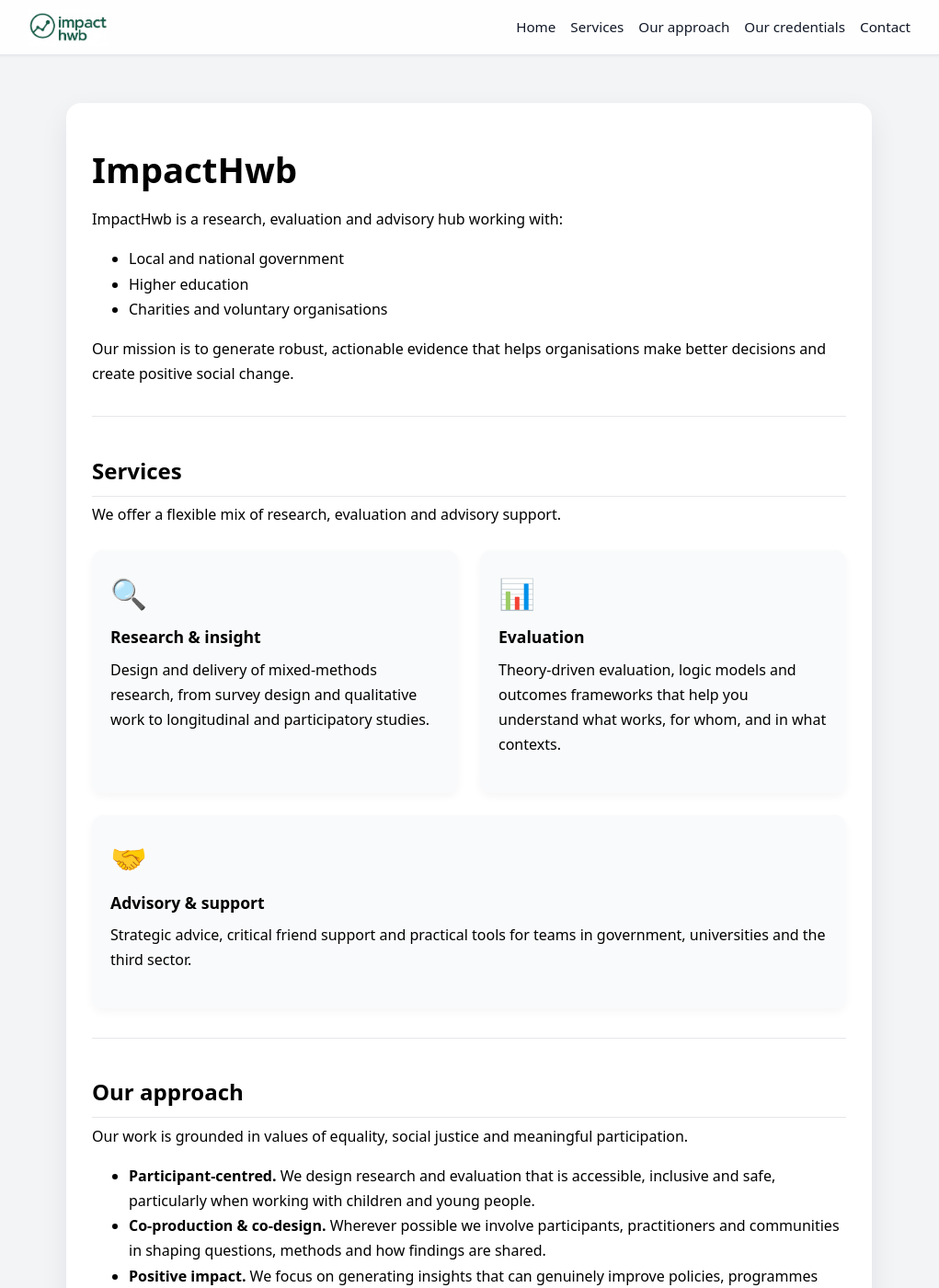
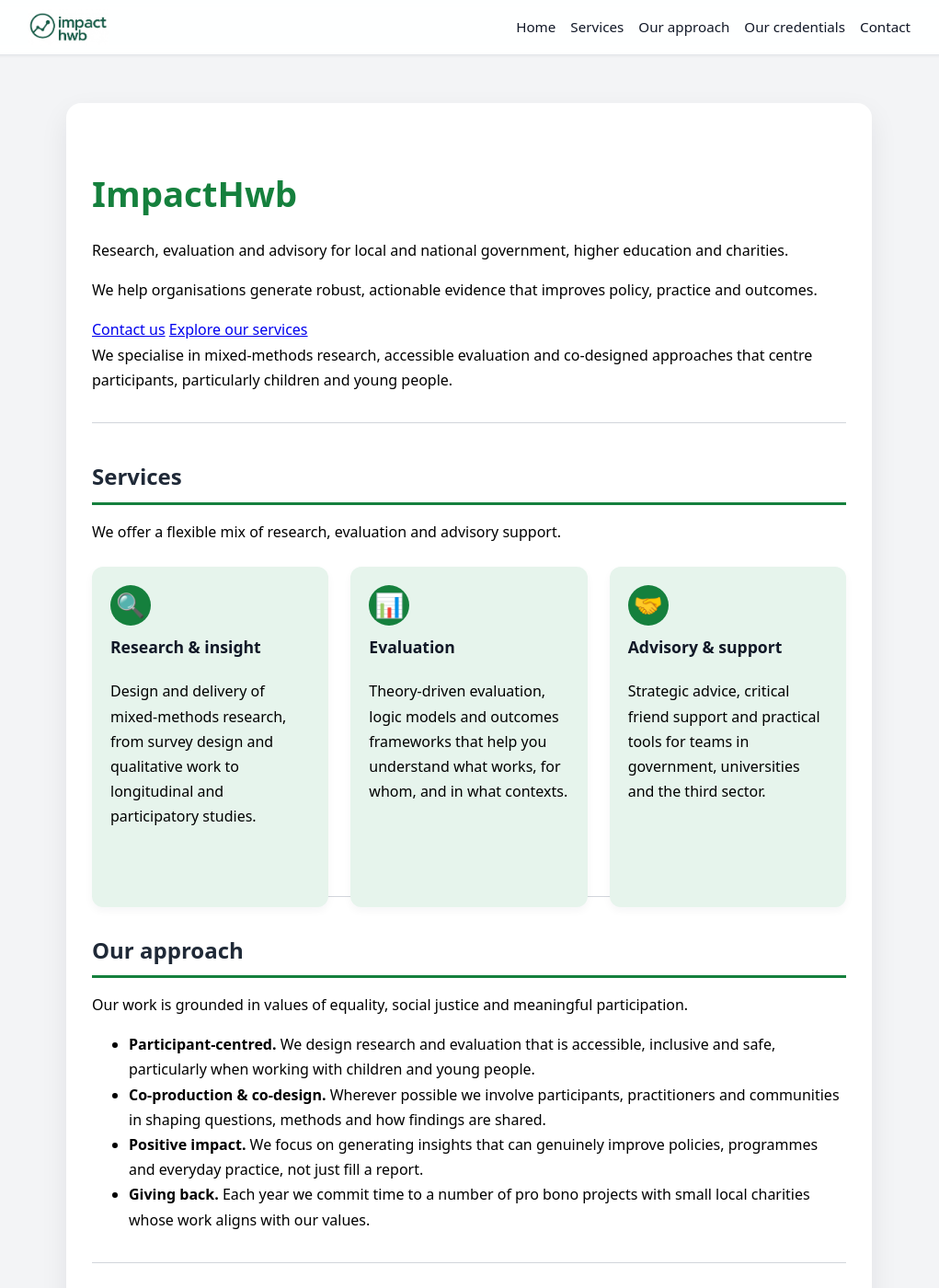
Before and after one commit to impacthwb/impacthwb.wales, a Jekyll site: the page built from index.md, in a window 1280 px wide and 1400 px high. Shown: the whole window at 92% size, without its empty margins (130-1151 px from the left). Built offline with Jekyll 4.4.1, drawn with Linux system fonts in a browser that asks for light colours; some of the changed text lies outside the part shown.

Commit message:
colour, boxes, contact details

```diff
--- a/_layouts/default.html
+++ b/_layouts/default.html
@@ -10,17 +10,24 @@
       scroll-behavior: smooth;
     }
 
+    /* ---------- Brand colours ---------- */
+    :root {
+      --green: #15803d;         /* main brand green */
+      --green-light: #e6f4ec;   /* soft green background tint */
+      --grey-light: #f3f4f6;
+    }
+
     /* ---------- Global layout ---------- */
 
     body {
       margin: 0;
       font-family: system-ui, -apple-system, "Segoe UI", Roboto, "Helvetica Neue", Arial;
-      background: #f3f4f6; /* light grey */
+      background: var(--grey-light);
     }
 
     .page {
       max-width: 820px;
-      margin: 7rem auto 3rem;  /* space below nav */
+      margin: 7rem auto 3rem;
       padding: 2.5rem 1.75rem 3rem;
       background: #ffffff;
       border-radius: 16px;
@@ -28,44 +35,32 @@
       line-height: 1.7;
     }
 
-    .page p {
-      margin: 0.4rem 0 0.9rem;
-    }
-
-    .page a {
-      color: #15803d; /* green accent */
-    }
-
     .page h1 {
       font-size: 2.4rem;
-      margin: 0 0 0.5rem;
+      margin-bottom: 0.5rem;
+      color: var(--green);
     }
 
     .page h2 {
       font-size: 1.5rem;
       margin-top: 2.4rem;
-      margin-bottom: 0.2rem;
+      margin-bottom: 0.6rem;
       padding-bottom: 0.4rem;
-      border-bottom: 1px solid #e5e7eb;
+      border-bottom: 3px solid var(--green);
+      color: #1f2937;
     }
 
     .page h3 {
       margin-top: 0;
       margin-bottom: 0.2rem;
       font-size: 1.1rem;
+      color: #111827;
     }
 
     hr {
       border: none;
-      border-top: 1px solid #e5e7eb;
+      border-top: 1px solid #d1d5db;
       margin: 2rem 0;
-    }
-
-    pre {
-      background: #f6f8fa;
-      padding: 1rem;
-      overflow: auto;
-      border-radius: 8px;
     }
 
     /* ---------- Fixed navigation bar ---------- */
@@ -75,7 +70,7 @@
       top: 0;
       left: 0;
       right: 0;
-      background: rgba(255, 255, 255, 0.9);
+      background: rgba(255, 255, 255, 0.92);
       backdrop-filter: blur(6px);
       border-bottom: 1px solid #e5e7eb;
       box-shadow: 0 1px 3px rgba(15, 23, 42, 0.06);
@@ -126,7 +121,7 @@
       bottom: 0;
       width: 0;
       height: 2px;
-      background: #16a34a;
+      background: var(--green);
       transition: width 0.18s ease-out;
     }
 
@@ -134,22 +129,36 @@
       width: 100%;
     }
 
-    /* ---------- Services grid ---------- */
+    /* ---------- 3-column services section ---------- */
 
     .services-grid {
-      display: flex;
-      flex-wrap: wrap;
+      display: grid;
+      grid-template-columns: repeat(3, 1fr);
       gap: 1.5rem;
       margin: 1.5rem 0 0.5rem;
     }
 
+    @media (max-width: 850px) {
+      .services-grid {
+        grid-template-columns: repeat(2, 1fr);
+      }
+    }
+
+    @media (max-width: 550px) {
+      .services-grid {
+        grid-template-columns: 1fr;
+      }
+    }
+
     .service-card {
-      flex: 1 1 220px;
-      background: #f9fafb;
+      background: var(--green-light);
       border-radius: 12px;
       padding: 1.25rem 1.25rem 1.5rem;
       box-shadow: 0 4px 10px rgba(15, 23, 42, 0.04);
       transition: transform 0.15s ease, box-shadow 0.15s ease;
+      height: 100%;
+      display: flex;
+      flex-direction: column;
     }
 
     .service-card:hover {
@@ -158,8 +167,20 @@
     }
 
     .service-icon {
-      font-size: 2rem;
-      margin-bottom: 0.4rem;
+      font-size: 1.6rem;
+      background: var(--green);
+      color: white;
+      width: 44px;
+      height: 44px;
+      border-radius: 50%;
+      display: flex;
+      align-items: center;
+      justify-content: center;
+      margin-bottom: 0.6rem;
+    }
+
+    .service-card p {
+      flex-grow: 1;
     }
 
     /* ---------- Responsive tweaks ---------- */
--- a/index.md
+++ b/index.md
@@ -3,15 +3,25 @@ layout: default
 title: ImpactHwb
 ---
 
-# ImpactHwb {#home}
+<div class="hero" id="home">
+  <h1>ImpactHwb</h1>
+  <p class="hero-tagline">
+    Research, evaluation and advisory for local and national government, higher education and charities.
+  </p>
 
-ImpactHwb is a research, evaluation and advisory hub working with:
+  <p class="hero-meta">
+    We help organisations generate robust, actionable evidence that improves policy, practice and outcomes.
+  </p>
 
-- Local and national government
-- Higher education
-- Charities and voluntary organisations
+  <div class="hero-actions">
+    <a href="#contact" class="btn-primary">Contact us</a>
+    <a href="#services" class="btn-secondary">Explore our services</a>
+  </div>
 
-Our mission is to generate robust, actionable evidence that helps organisations make better decisions and create positive social change.
+  <div class="highlight-box">
+    We specialise in mixed-methods research, accessible evaluation and co-designed approaches that centre participants, particularly children and young people.
+  </div>
+</div>
 
 ---
 
```
Also changed, not shown: other parts of index.md (+2 -2 lines).
